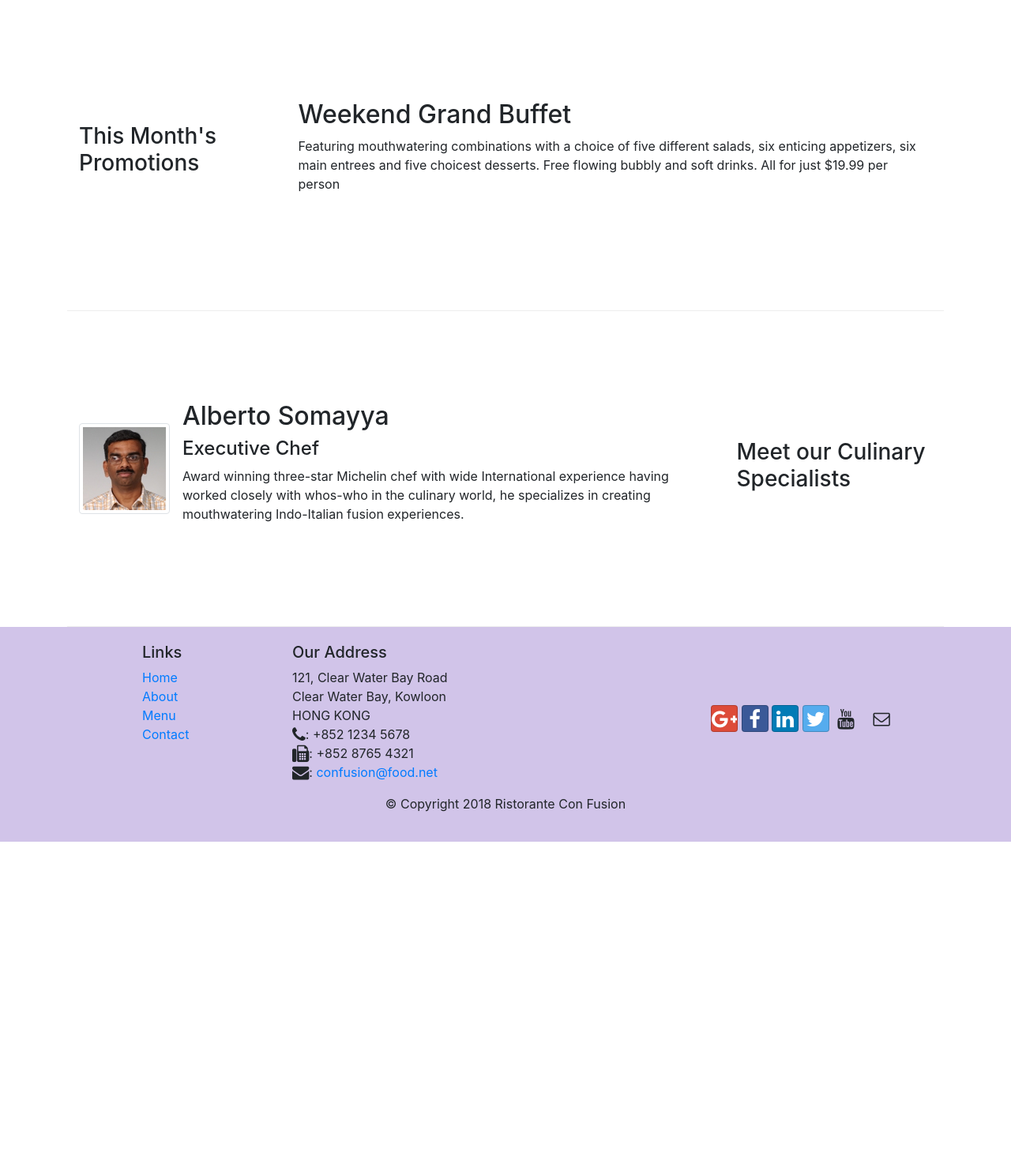
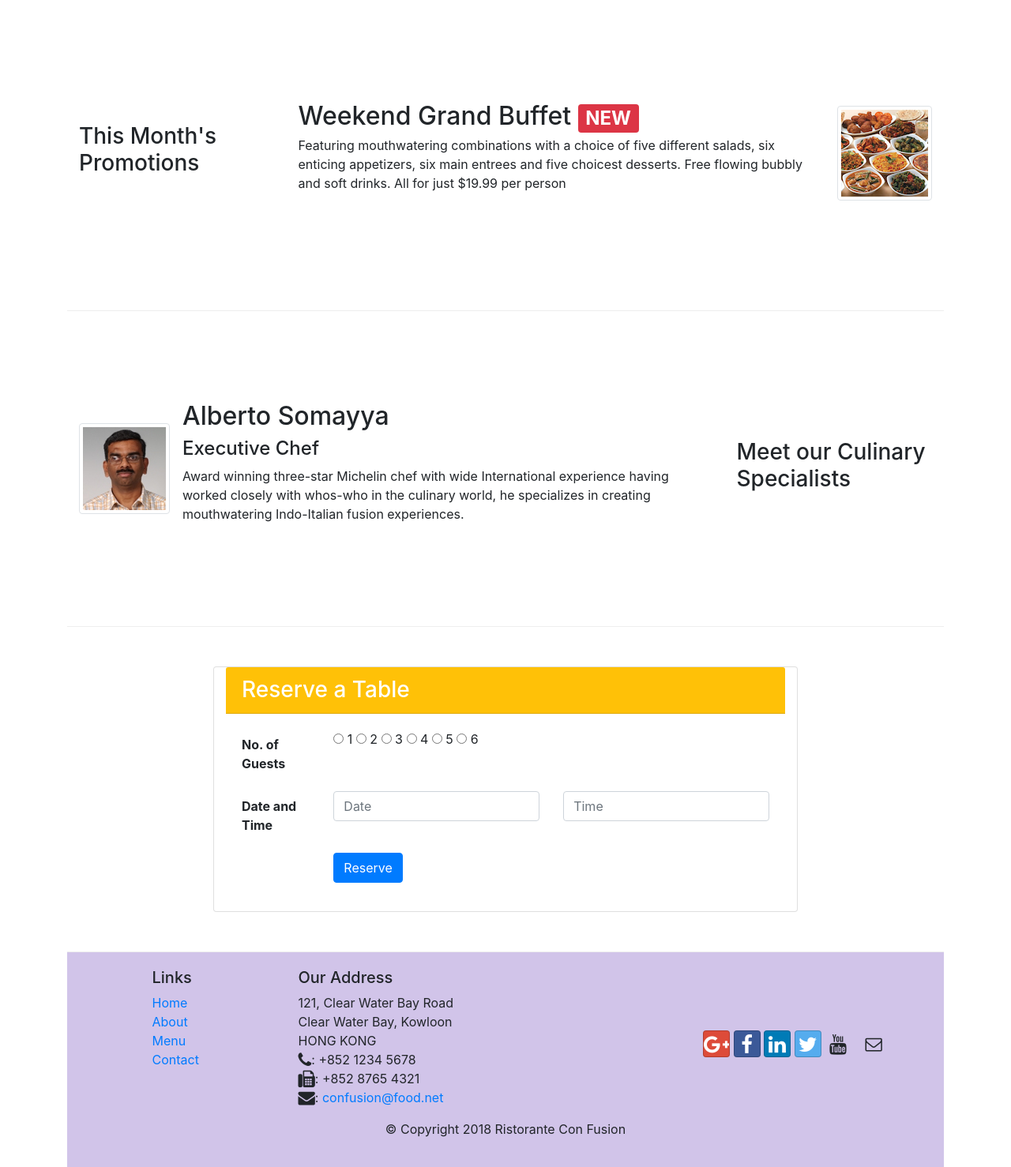
Before and after one commit to naman-gurnaaz/PROJECT-1, a website: page index.html in a window 1280 px wide. Shown: the part 740-2218 px from the top of the page at 79% size. Before the commit the page ends 1806 px from the top, so only its background shows below. Drawn offline with nearby package versions, Linux system fonts and the light colour scheme; files whose address does not match are found by name.

Commit message:
Forms and Buttons

```diff
--- a/index.html
+++ b/index.html
@@ -45,6 +45,9 @@
                 <div class="col-12 col-sm align-self-center">
                     <img src="img//logo.png" class="img-fluid">
                 </div>
+                <div class="col-12 col-sm align-self-center">
+                    <a class="btn btn-sm btn-warning" href="#reserve">Reserve Table</a>
+                </div>
             </div>
         </div>
     </header>
@@ -60,7 +63,7 @@
                     src="./img/uthappizza.png" alt="uthappizza">
                     <div class="media-body">
                         <h2 class="mt-0">Uthappizza <span class="badge badge-danger">HOT</span> <span class="badge badge-pill badge-secondary">$4.99</span></h2>
-                         <p>A unique combination of Indian Uthappam (pancake) and Italian pizza, topped with Cerignola olives, ripe vine cherry tomatoes, Vidalia onion, Guntur chillies and Buffalo Paneer.</p>
+                         <p class="d-none d-sm-block">A unique combination of Indian Uthappam (pancake) and Italian pizza, topped with Cerignola olives, ripe vine cherry tomatoes, Vidalia onion, Guntur chillies and Buffalo Paneer.</p>
                     </div>
                 </div>
             </div>
@@ -69,11 +72,17 @@
 
         <div class="row row-content align-items-center">
             <div class="col-12 col-sm-4 col-md-3">
-                <h3>This Month's Promotions</h3>
+                    <h3>This Month's Promotions</h3>
             </div>
             <div class = "col col-sm col-md">
-                <h2>Weekend Grand Buffet</h2>
-                <p>Featuring mouthwatering combinations with a choice of five different salads, six enticing appetizers, six main entrees and five choicest desserts. Free flowing bubbly and soft drinks. All for just $19.99 per person </p>
+                <div class="media">
+                    <div class="media-body">
+                        <h2 class="mt-0 mb-1">Weekend Grand Buffet <span class="badge badge-danger">NEW</span></h2>
+                        <p class="d-none d-sm-block">Featuring mouthwatering combinations with a choice of five different salads, six enticing appetizers, six main entrees and five choicest desserts. Free flowing bubbly and soft drinks. All for just $19.99 per person </p>
+                    </div>
+                    <img class="d-flex ml-3 img-thumbnail align-self-center"
+                    src="./img/buffet.png" alt="Buffet">
+                </div>
             </div>
         </div>
 
@@ -88,10 +97,52 @@
                     <div class="media-body">
                         <h2 class="mt-0">Alberto Somayya</h2>
                         <h4>Executive Chef</h4>
-                        <p>Award winning three-star Michelin chef with wide International experience having worked closely with whos-who in the culinary world, he specializes in creating mouthwatering Indo-Italian fusion experiences. </p>
+                        <p class="d-none d-sm-block">Award winning three-star Michelin chef with wide International experience having worked closely with whos-who in the culinary world, he specializes in creating mouthwatering Indo-Italian fusion experiences. </p>
                     </div>
                 </div>
             </div>
+        </div>
+        <div class="row row-content">
+           <div class="card card-striped col-md-8 offset-md-2 col-sm-12">
+                <div><h3 class="card-header text-white bg-warning">Reserve a Table</h3></div>
+               <div class="card-body">
+                   <form id="reserve">
+                    <div class="form-group row">
+                    <label for="guests" class="col-md-2 col-form-label"><strong>No. of Guests</strong></label>
+                   <div class="col-md-6">
+                     <input type="radio" id="one" name="ng" value="1">
+                        <label for="one">1</label>
+                     <input type="radio" id="two" name="ng" value="2">
+                        <label for="two">2</label>
+                     <input type="radio" id="three" name="ng" value="3">
+                        <label for="three">3</label>
+                     <input type="radio" id="four" name="ng" value="4">
+                        <label for="four">4</label>
+                     <input type="radio" id="five" name="ng" value="5">
+                        <label for="five">5</label>
+                     <input type="radio" id="six" name="ng" value="6">
+                        <label for="six">6</label>
+                   </div>
+                   </div>
+                   <div class="form-group row">
+                     <label for="datetime" class="col-12 col-md-2 col-form-label"><strong>Date and Time</strong></label>
+                     <div class="col-6 col-md-5">
+                         <input type="text" class="form-control" id="date" name="date"
+                             placeholder="Date">
+                     </div>
+                         <div class=" col-6 col-md-5">
+                             <input type="text" class="form-control" id="time" name="time"
+                             placeholder="Time">
+                         </div>
+                   </div>
+                   <div class="form-group row">
+                    <div class="offset-md-2 col-md-10">
+                        <button type="submit" class="btn btn-primary">Reserve</button>
+                    </div>
+                </div>
+               </div>
+
+           </form>
         </div>
     </div>
 
```
